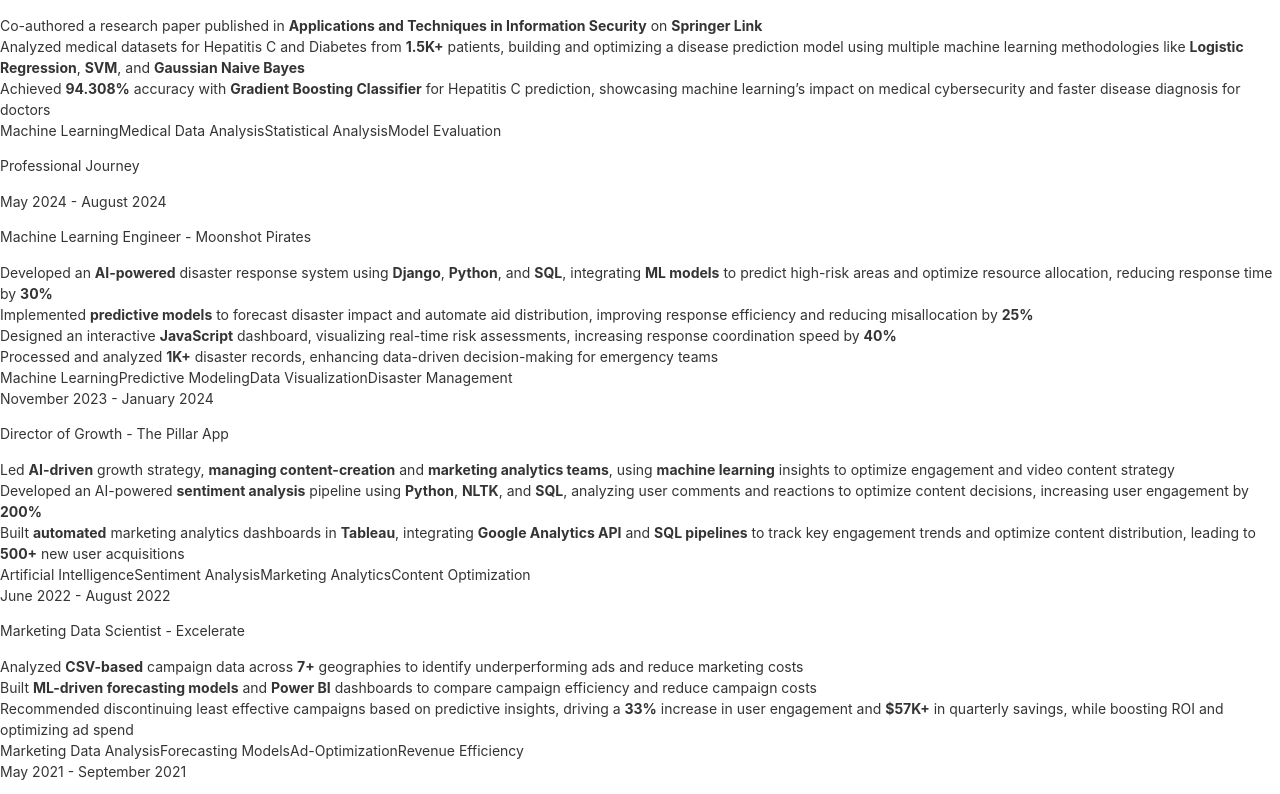
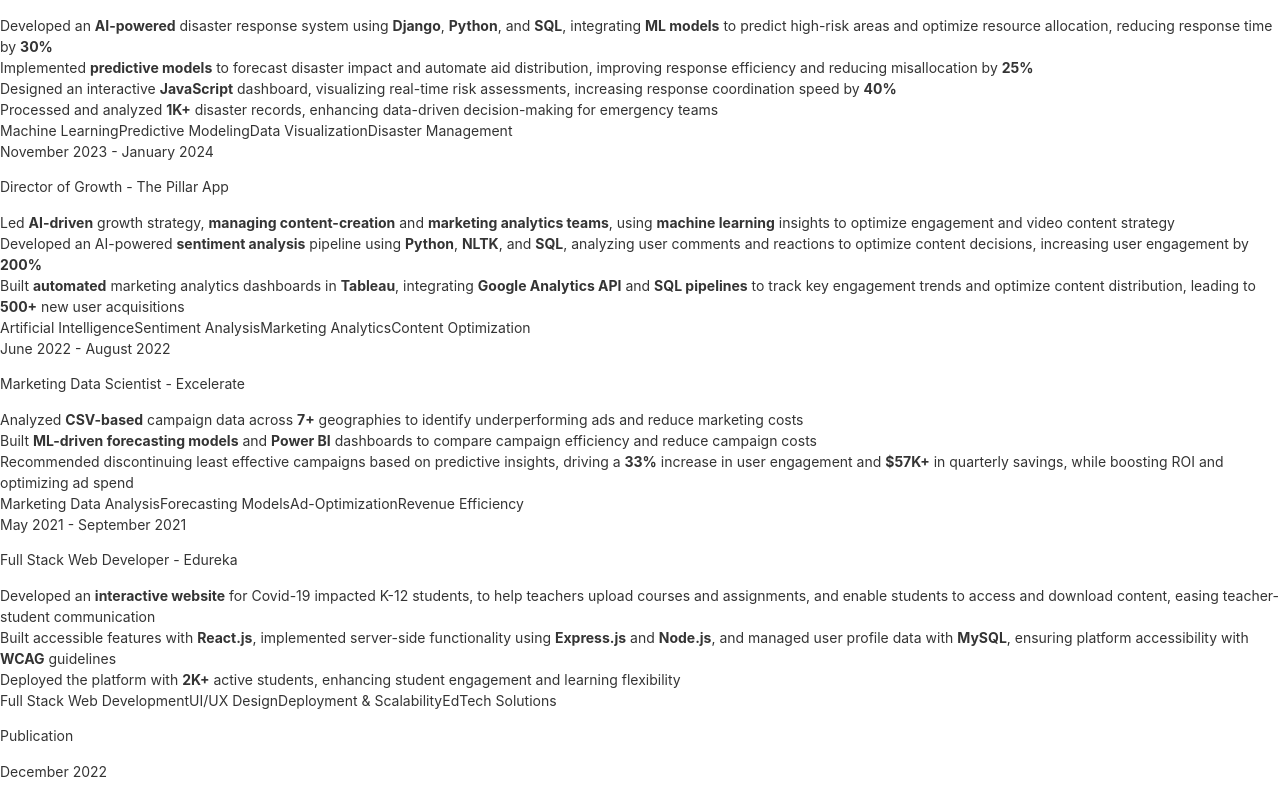
Before and after one commit to JaySinghvi/personal-website, a React (Vite) app: page / in a window 1280 px wide. Shown: the part 906-1700 px from the top of the page. Built offline with nearby package versions, Linux system fonts and the light colour scheme.

Commit message:
Update App.jsx

```diff
--- a/src/App.jsx
+++ b/src/App.jsx
@@ -30,7 +30,7 @@
         <div className='container mx-auto px-8'>
           <Navbar />
           <Routes>
-            <Route path="/" element={<><Hero /><About /><Technologies /><Publication /><Experience /><Projects /><Contact /></>} />
+            <Route path="/" element={<><Hero /><About /><Technologies /><Experience /><Publication /><Projects /><Contact /></>} />
             <Route path="/finance" element={<Finance />} />
             <Route path='/entertainment' element={<Entertainment />} />
             <Route path="/aviation" element={<Aviation />} />
```
